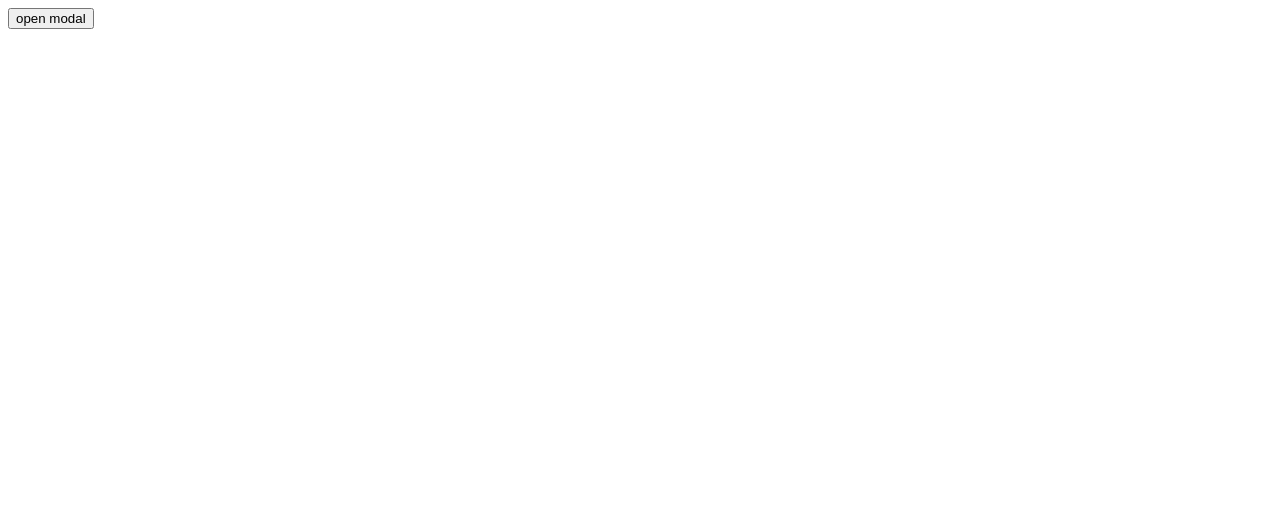
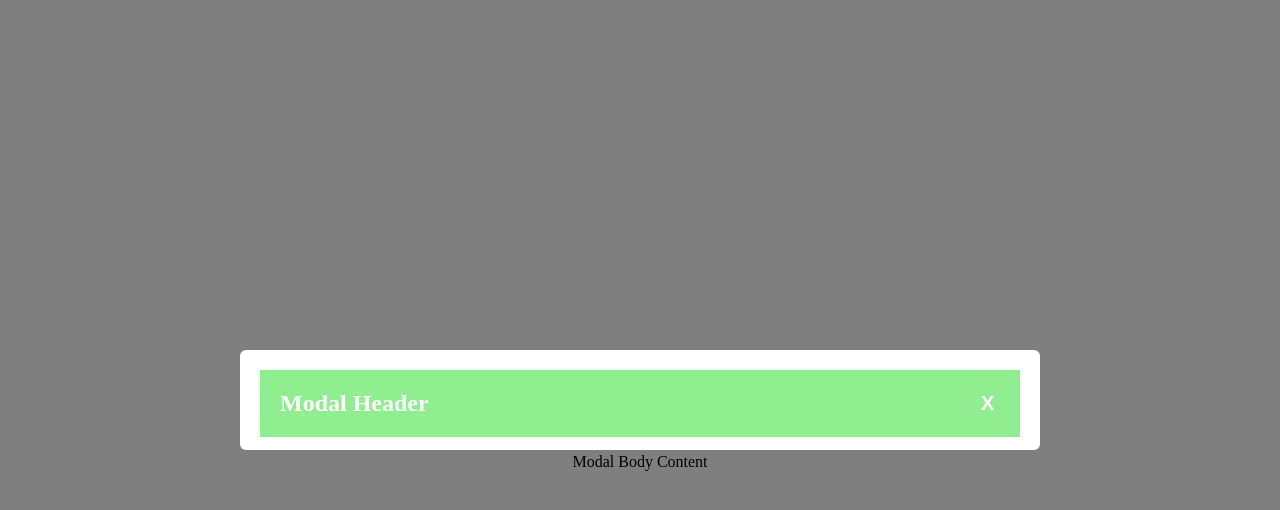
Before and after one commit to acciojob/css-modal-AartiW-12, a website: page main.html in a window 1280 px wide. Drawn offline with Linux system fonts and the light colour scheme.

Commit message:
created a submission

```diff
--- a/styles.css
+++ b/styles.css
@@ -1,45 +1,60 @@
+body {
+	box-sizing: border-box;
+	text-align: center;
+	align-content: center;
+}
 
+.hidden {
+	display: none;
+}
 
-/*  your css code here. If applicable */
-.body{
-	box-sizing:border-box;
-	text-align:center;
-	align-content:center
+#openModal {
+	cursor: pointer;
 }
-.hidden{
-	display:none;
+
+/* ✅ this makes modal background clickable for Cypress */
+.modal {
+	position: fixed;
+	top: 0;
+	left: 0;
+	width: 100%;
+	height: 100%;
+	background-color: rgba(0, 0, 0, 0.5);
+	display: flex;
+	justify-content: center;
+	align-items: center;
 }
-#openModal{
-	cursor:pointer
+
+.modal-content {
+	box-sizing: border-box;
+	padding: 10px;
+	height: 100px;
+	width: 800px;
+	background-color: white;
+	border-radius: 6px;
 }
-.modal-content{
-	box-sizing:border-box;
-	padding:10px;
-	height:100px;
-	width:800px;
-	/* background-color:yellow */
+
+.modal-header {
+	display: flex;
+	justify-content: space-between;
+	align-items: center;
+	background-color: lightgreen;
+	color: white;
+	padding: 0 20px;
+	margin: 10px;
 }
-.modal-header{
-	width:600px;
-	display: flex;
-	padding:0 20px;
-	margin:10px;
-	background-color:lightgreen;
-	color:white;
-	text-align:center;
-	justify-content:space-between;
-	align-items:center
+
+.close-modal {
+	height: 25px;
+	width: 25px;
+	background-color: lightgreen;
+	border: none;
+	color: white;
+	font-weight: bolder;
+	cursor: pointer;
+	font-size: 20px;
 }
-.close-modal{
-	height:25px;
-	width: 25px;
-	background-color:lightgreen;
-	border:none;
-	color:white;
-	font-weight:bolder;
-	cursor:pointer;
-	font-size:20px;
+
+.modal-body {
+	padding: 0 20px;
 }
-.modal-body{
-	padding:0 20px;
-}
```
